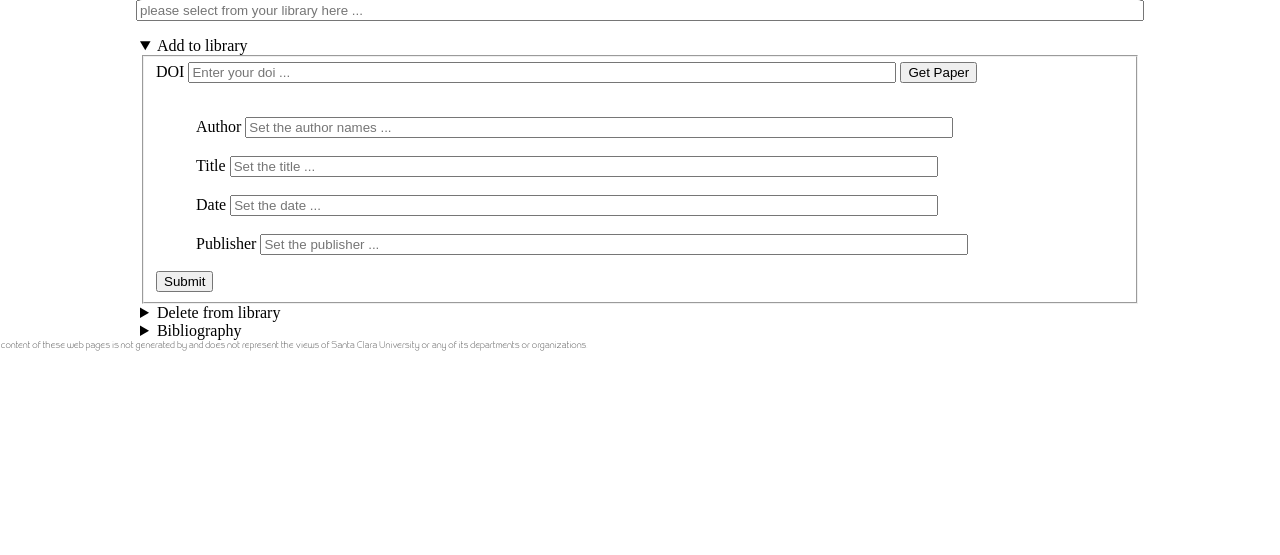
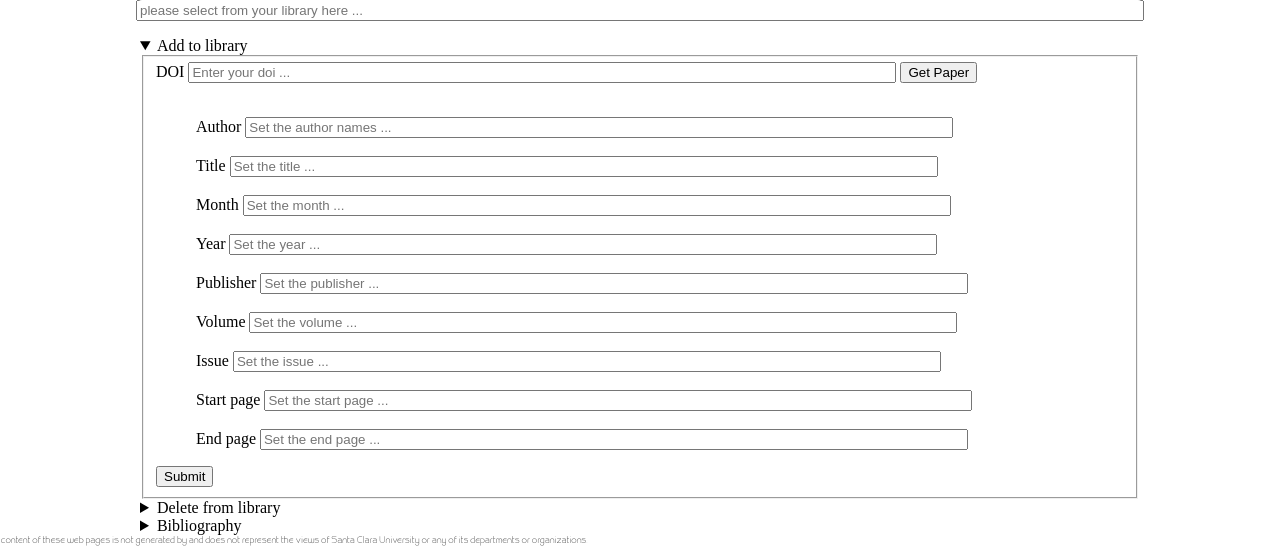
Before and after one commit to hansman/map-my-mind, a PHP site: page / in a window 1280 px wide, after a click on "Add to library". Shown: the part 573-1128 px from the top of the page. Before the commit the page ends 924 px from the top, so only its background shows below. Run offline with PHP 8.4, Linux system fonts and the light colour scheme; data that the repository does not hold is empty; a stand-in replaces the project's code that opens the database connection.

Commit message:
Added further fields to parse paper meta data, i.e., volume, issue, month, startpage, lastpage ...

```diff
--- a/index.html
+++ b/index.html
@@ -46,6 +46,12 @@
 		      document.getElementById("title").value=myArray[1];
 		      document.getElementById("date").value=myArray[2];
 		      document.getElementById("publisher").value=myArray[3];
+		      document.getElementById("month").value=myArray[4];
+		      document.getElementById("volume").value=myArray[5];
+		      document.getElementById("issue").value=myArray[6];
+		      document.getElementById("startpage").value=myArray[7];
+		      document.getElementById("lastpage").value=myArray[8];
+
 		  }
 		 }
 
@@ -66,6 +72,11 @@
 			var title=document.getElementById("title").value;
 			var publisher=document.getElementById("publisher").value;
 			var date=document.getElementById("date").value;
+			var month=document.getElementById("month").value;
+			var volume=document.getElementById("volume").value;
+			var issue=document.getElementById("issue").value;
+			var startpage=document.getElementById("startpage").value;
+			var lastpage=document.getElementById("lastpage").value;
 
 			if (window.XMLHttpRequest)
 			  {
@@ -83,13 +94,19 @@
 			     //alert (xmlhttp.responseText);
 			  }
 			 }
-			 xmlhttp.open("GET","php/newpaper.php?doi="+doi+"&author="+author+"&title="+title+"&publisher="+publisher+"&date="+date,true);
+			 xmlhttp.open("GET","php/newpaper.php?doi="+doi+"&author="+author+"&title="+title+"&publisher="+publisher+"&date="+date+"&month="+month+"&volume="+volume+"&issue="+issue+"&startpage="+startpage+"&lastpage="+lastpage,true);
 			 xmlhttp.send();
 
 				document.getElementById("publisher").value="";
 				document.getElementById("title").value="";
 				document.getElementById("author").value="";
 				document.getElementById("date").value="";
+				document.getElementById("month").value="";
+				document.getElementById("issue").value="";
+				document.getElementById("volume").value="";
+				document.getElementById("startpage").value="";
+				document.getElementById("lastpage").value="";
+
 				updateDatalist();
 
 		}
@@ -117,7 +134,7 @@
 				 updateDatalist();
 			  }
 			 }
-			 xmlhttp.open("GET","php/removepaper.php?title="+document.getElementById('deletepaper').value.split("-----  ")[1],true);
+			 xmlhttp.open("GET","php/removepaper.php?title="+document.getElementById('deletepaper').value.split("-------")[1],true);
 			 xmlhttp.send();
 		}
 
@@ -150,7 +167,7 @@
 
 				for (var i=0; i<jsonPapers.length;i++)
 				{
-					tag = '<option label="'+ jsonPapers[i].title +'" value="' + jsonPapers[i].author + ' ' + jsonPapers[i].date + '  ----- ' + jsonPapers[i].title  + '" />';
+					tag = '<option label="'+ jsonPapers[i].title +'" value="' + jsonPapers[i].author[0] + jsonPapers[i].date + '      ' + jsonPapers[i].title + '" />';
 					document.getElementById('bibliothek').innerHTML += tag;
 					document.getElementById('bibliothek2').innerHTML += tag;
 				}
@@ -198,13 +215,34 @@
         	<input class="refform" id="title" name="title "type="text" placeholder="Set the title ..." />
 			</br>
 			<br>
-        	<label for="date">Date</label>
-        	<input class="refform" id="date" name="date" type="text" placeholder="Set the date ..." />
+        	<label for="month">Month</label>
+        	<input class="refform" id="month" name="month" type="text" placeholder="Set the month ..." />
+			</br>
+			<br>
+        	<label for="date">Year</label>
+        	<input class="refform" id="date" name="date" type="text" placeholder="Set the year ..." />
 			</br>
 			<br>
         	<label for="publisher">Publisher</label>
         	<input class="refform" id="publisher" name="publisher" type="text" placeholder="Set the publisher ..." />
 			</br>
+			<br>
+        	<label for="volume">Volume</label>
+        	<input class="refform" id="volume" name="volume" type="text" placeholder="Set the volume ..." />
+			</br>
+			<br>
+        	<label for="issue">Issue</label>
+        	<input class="refform" id="issue" name="issue" type="text" placeholder="Set the issue ..." />
+			</br>
+			<br>
+        	<label for="startpage">Start page</label>
+        	<input class="refform" id="startpage" name="startpage" type="text" placeholder="Set the start page ..." />
+			</br>
+			<br>
+        	<label for="lastpage">End page</label>
+        	<input class="refform" id="lastpage" name="lastpage" type="text" placeholder="Set the end page ..." />
+			</br>
+
 		</ul>
 		<input class="buttons" type="button" value="Submit" onclick="submitnewpaper()" />
        </fieldset>
@@ -223,7 +261,7 @@
 
   <details class="form">
     <summary>Bibliography</summary>
-    <textarea rows="10" class="form">
+    <textarea rows="10" id="thelist" class="form">
       Here will be the bibliography.
     </textarea>
   </details>
--- a/js/painter.js
+++ b/js/painter.js
@@ -388,6 +388,9 @@ MindMap.prototype.performState = function()
 
 							this.renderMap();
 							document.getElementById("paper").value="";
+
+							this.literaturelist();
+
     						sm.consumeEvent('backToIdle');
                      		break;
 
@@ -487,7 +490,7 @@ MindMap.prototype.performState = function()
 
 
     case "deleteObject":	var flag=false;
-    						var maxiter=this.references.length;
+    						//var maxiter=this.references.length;
     						for (var j = 0; j < this.references.length; j++)
     						{
     						    if(this.references[j].selected)
@@ -552,14 +555,12 @@ MindMap.prototype.performState = function()
 
     						}
 
-
-
     						this.canvas.style.background = this.settings.background;
    							this.context.clearRect(0, 0, this.canvas.width, this.canvas.height);
 
    							this.renderMap();
 
-
+   							this.literaturelist();
 
     						sm.consumeEvent('backToIdle');
     						break;
@@ -664,7 +665,7 @@ MindMap.prototype.mouseDown = function(e)
        //check references
 	   if(this.references[j].selected==true && !objectClicked)
 	   {
-	      objectClicked=true;
+	      objectClicked=true;document.getElementById("paper").value
 	      this.references[j].drag=true;
 	      sm.consumeEvent('clickOnReference');
 	      this.draghelper=true;
@@ -881,8 +882,8 @@ MindMap.prototype.roundedRect = function(x,y,width,height,radius, text )
 
 	var textsize=width/12;
 
-	var authoryear = text.split("-----  ")[0];
-	var title = text.split("-----  ")[1];
+	var authoryear = text.split("       ")[0];
+	var title = text.split("       ")[1];
 
 	this.context.fillStyle = "blue";
 	this.context.font = "italic "+textsize+"pt Arial";
@@ -934,3 +935,25 @@ MindMap.prototype.renderMap = function()
 		this.references[j].paint(this);
 	}
 };
+
+MindMap.prototype.literaturelist = function()
+{
+	document.getElementById("thelist").value="";
+	var string="";
+
+	for (var j = 0; j < this.references.length; j++)
+	{
+		var authoryear = this.references[j].title.split("      ")[0];
+		var author = authoryear.split("  ")[0];
+		var date = authoryear.split("  ")[1];
+		var title = this.references[j].title.split("  -----  ")[1];
+		var publisher = this.references[j].title.split("  -----  ")[2];
+
+
+		string = string + author + ". " + title + ". " + publisher + ". " + date + "\n";
+	}
+
+
+
+	document.getElementById("thelist").value = string;
+};
--- a/php/gettotalpapers.php
+++ b/php/gettotalpapers.php
@@ -11,7 +11,7 @@ if (!$conn)
 }
 
 mysql_select_db("DM");
-$query  = "select doi, author, title, date, publisher from lit_testuser";
+$query  = "select doi, author, title, date, month, publisher from lit_testuser";
 $result=mysql_query($query);
 if (!$result)
 {
--- a/php/removepaper.php
+++ b/php/removepaper.php
@@ -11,7 +11,7 @@
   }
 
    mysql_select_db("DM");
-   $query  = "delete from lit_testuser where title=' ". $title ."'";
+   $query  = "delete from lit_testuser where title=  '". $title ."'";
 
    echo "$query";
 
```
Also changed, not shown: php/doihandler.php (+14 -2 lines), php/newpaper.php (+6 -1 lines).
